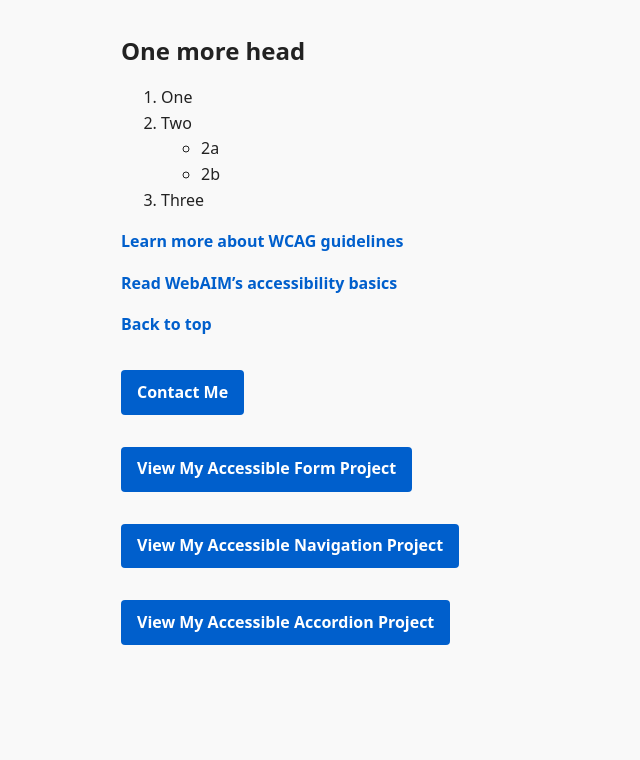
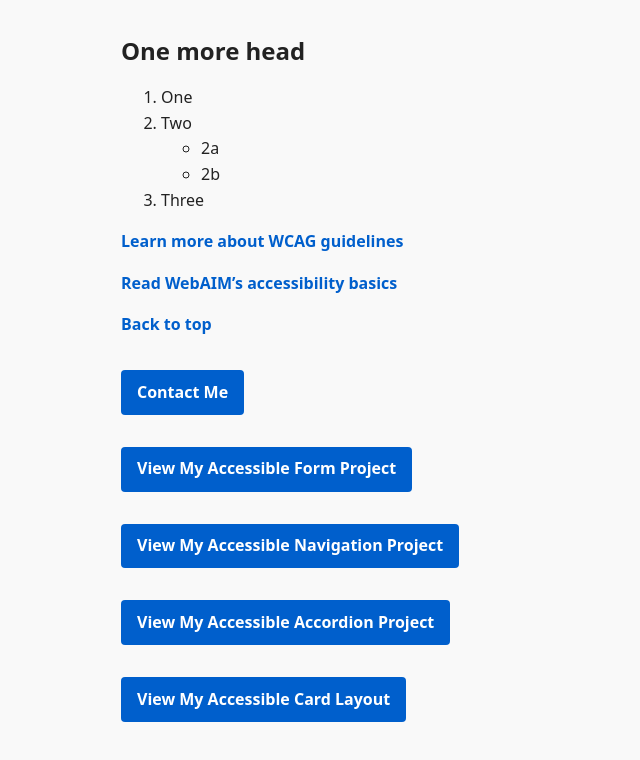
Before and after one commit to cjwesler/a11y-porfolio, a plain HTML site: page index.html in a window 1280 px wide. Shown: the part 762-1522 px from the top of the page, without its empty margins (119-759 px from the left). Before the commit the page ends 1455 px from the top, so only its background shows below. Drawn offline with Linux system fonts and the light colour scheme.

Commit message:
Update index.html

```diff
--- a/index.html
+++ b/index.html
@@ -51,6 +51,7 @@
 
 <p><a href="project-accordion.html" class="button">View My Accessible Accordion Project</a></p>
 
+<p><a href="project-cards.html" class="button">View My Accessible Card Layout</a></p>
 
 
     </main>
```
